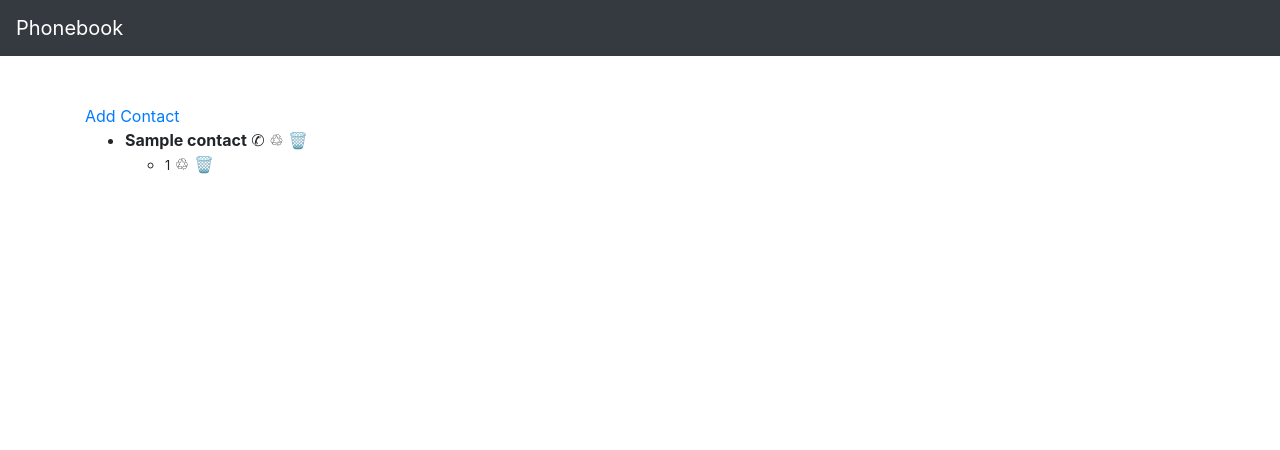
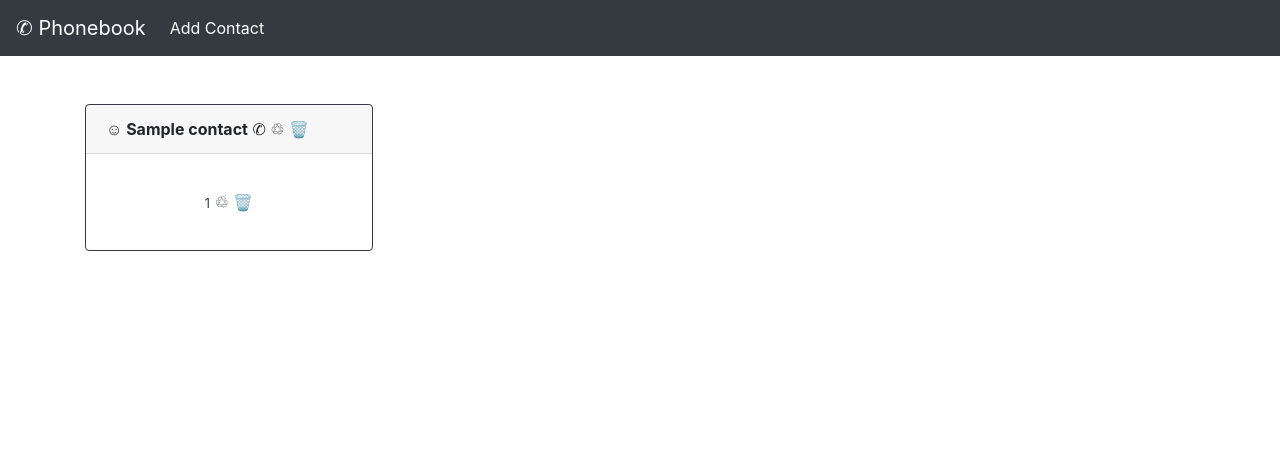
Before and after one commit to markirius/phonebook, a Django app: template templates/contacts/contacts_list.html in a window 1280 px wide. Shown: the top 450 px of the page. Run offline with Django 3.2, Linux system fonts and the light colour scheme; the template is opened without the code that fills it: most values are stand-ins (such as "Sample title", 1, 10 or a date in 2020); some libraries are stand-ins or nearby versions.

Commit message:
navbar updated and added cards for contacts list

```diff
--- a/templates/base.html
+++ b/templates/base.html
@@ -7,7 +7,7 @@
 
   <!-- CSS -->
   <link rel="stylesheet" href="{% static 'bootstrap/css/bootstrap.css' %}">
-  <link rel="stylesheet" href="{% static 'bootstrap/js/bootstrap.js' %}">
+  <link rel="stylesheet" href="{% static 'bootstrap/js/bootstrap.bundle.min.js' %}">
 
 </head>
 <body>
--- a/templates/components/navbar.html
+++ b/templates/components/navbar.html
@@ -1,3 +1,10 @@
 <nav class="navbar navbar-expand-lg navbar-dark bg-dark">
-  <a class="navbar-brand" href="{% url 'contacts_list' %}">Phonebook</a>
+  <a class="navbar-brand" href="{% url 'contacts_list' %}">✆ Phonebook</a>
+  <div class="navbar-collapse" id="navbarNav">
+    <ul class="navbar-nav">
+      <li class="nav-item active">
+        <a class="nav-link" href="{% url 'contact_create' %}">Add Contact</a>
+      </li>
+    </ul>
+  </div>
 </nav>
--- a/templates/contacts/contacts_list.html
+++ b/templates/contacts/contacts_list.html
@@ -1,27 +1,30 @@
 {% extends "base.html" %}
 {% block body %}
-<a href="{% url 'contact_create' %}">Add Contact</a>
-<ul>
+<div class="row">
   {% for contact in contacts %}
-	<li>
-		<strong>{{ contact.name }}</strong>
+  <div class="col-sm-4">
+    <div class="card border-dark mb-3" style="max-width: 18rem;">
+      <div class="card-header">
+        <strong>☺ {{ contact.name }}</strong>
         <a href="{% url 'phone_create' contact.pk %}" style="text-decoration:none;color:inherit">✆</a>
             <a href="{% url 'contact_update' contact.pk %}" style="text-decoration:none;color:inherit">♲</a>
         <a href="{% url 'contact_delete' contact.pk %}" style="text-decoration:none;color:inherit">🗑</a>
+      </div>
+      <div class="card-body text-dark">
+        <p class="card-text">
         {% for phone in contact.phones_set.all %}
-    <ul>
-      <li>
+          <center>
             <small>{{ phone.phone_number }}</small>
             <a href="{% url 'phone_update' phone.pk %}" style="text-decoration:none;color:inherit">♲</a>
             <a href="{% url 'phone_delete' phone.pk %}" style="text-decoration:none;color:inherit">🗑</a>
-      </li>
-    </ul>
+          </center>
+        {% empty %}
+        <center><small>Without phones numbers</small></center>
         {% endfor %}
-	</li>
-	{% empty %}
-	<li>
-		Without contacts.
-	</li>
+        </p>
+      </div>
+    </div>
+  </div>
   {% endfor %}
-</ul>
+</div>
 {% endblock %}
```
Lines whose indentation alone changed are shown as unchanged.
